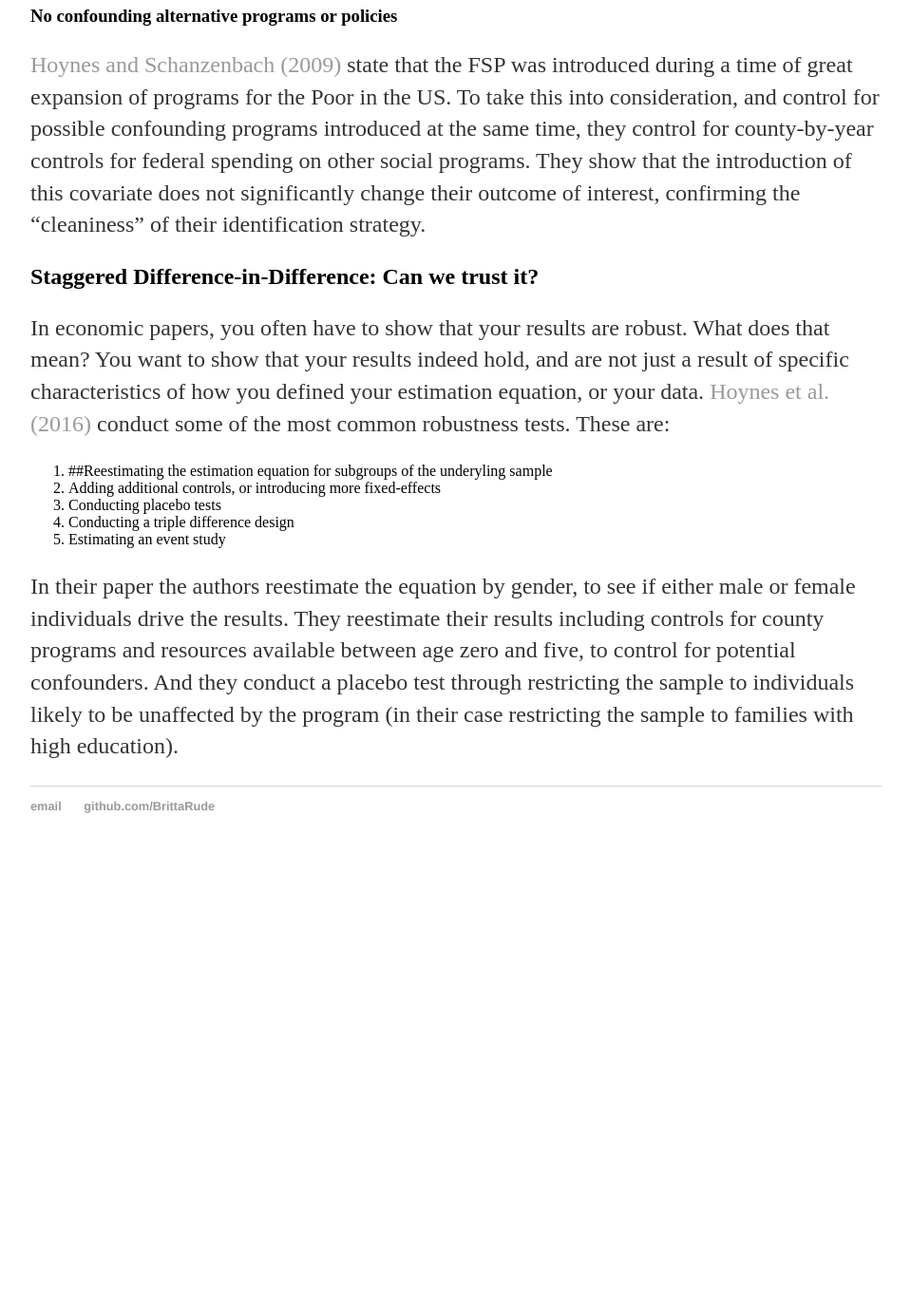
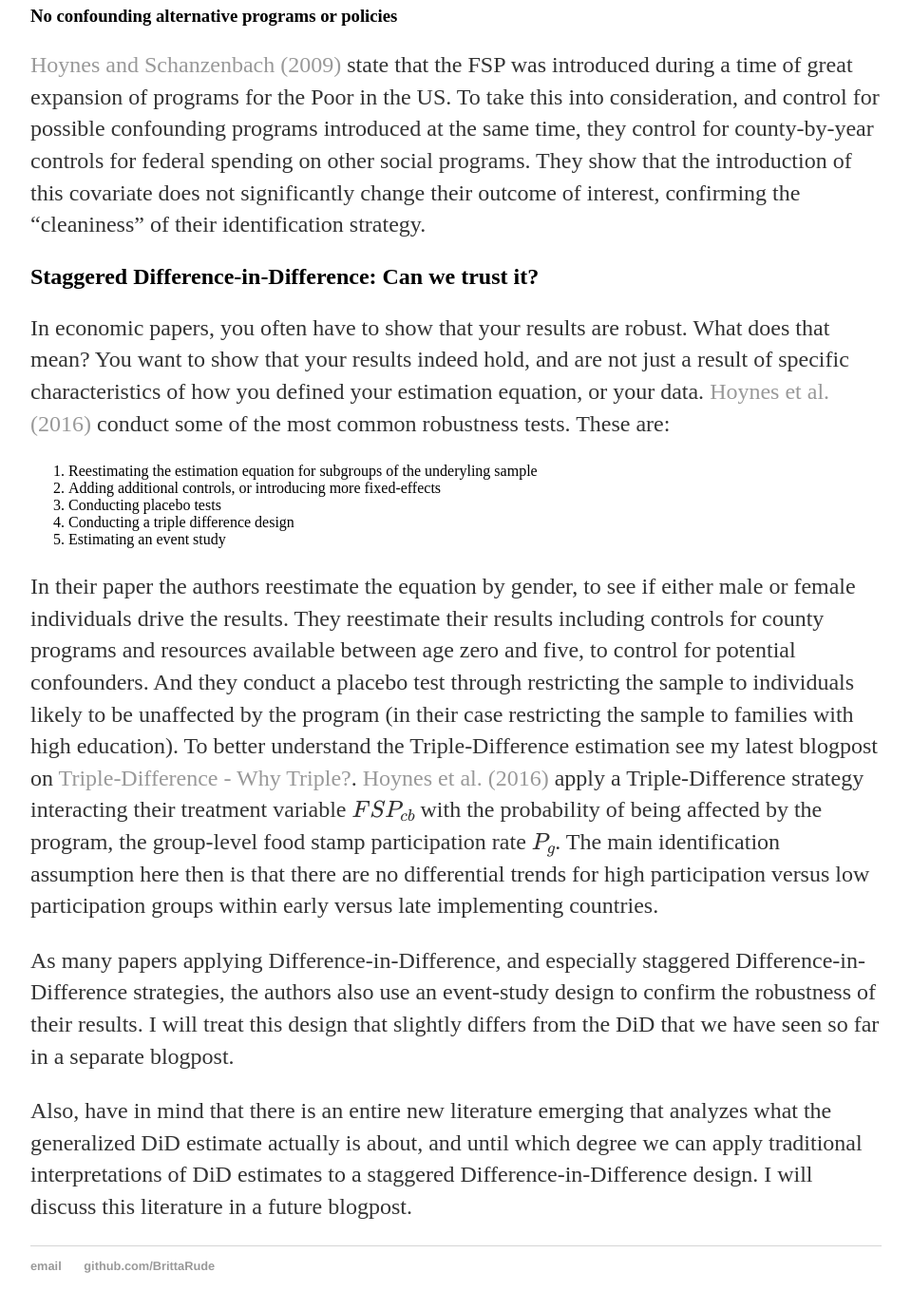
Before and after one commit to BrittaRude/BrittaRude.github.io, a Jekyll site: the page built from inputs_datascience/_posts/2020-07-21-britta-rude-staggered-difference-in-difference-as-the-next-level.md, in a window 1280 px wide and 1400 px high, scrolled down 4503 px. Shown: the top 1379 px of the window at 95% size, without its empty margins (160-1119 px from the left). Built offline with Jekyll 4.4.1, drawn with Linux system fonts in a browser that asks for light colours; formulas are drawn with MathJax 3; before the commit the page ends 5419 px from its top, so only the background shows below that.

Commit message:
Update 2020-07-21-britta-rude-staggered-difference-in-difference-as-the-next-level.md

```diff
--- a/inputs_datascience/_posts/2020-07-21-britta-rude-staggered-difference-in-difference-as-the-next-level.md
+++ b/inputs_datascience/_posts/2020-07-21-britta-rude-staggered-difference-in-difference-as-the-next-level.md
@@ -44,10 +44,14 @@ The authors argue that this is not problematic to their identification strategy,
 
 In economic papers, you often have to show that your results are robust. What does that mean? You want to show that your results indeed hold, and are not just a result of specific characteristics of how you defined your estimation equation, or your data. [Hoynes et al. (2016)](https://www.aeaweb.org/articles?id=10.1257/aer.20130375) conduct some of the most common robustness tests. These are:
 
-1. ##Reestimating the estimation equation for subgroups of the underyling sample
+1. Reestimating the estimation equation for subgroups of the underyling sample
 2. Adding additional controls, or introducing more fixed-effects
 3. Conducting placebo tests
 4. Conducting a triple difference design
 5. Estimating an event study
 
-In their paper the authors reestimate the equation by gender, to see if either male or female individuals drive the results. They reestimate their results including controls for county programs and resources available between age zero and five, to control for potential confounders. And they conduct a placebo test through restricting the sample to individuals likely to be unaffected by the program (in their case restricting the sample to families with high education).
+In their paper the authors reestimate the equation by gender, to see if either male or female individuals drive the results. They reestimate their results including controls for county programs and resources available between age zero and five, to control for potential confounders. And they conduct a placebo test through restricting the sample to individuals likely to be unaffected by the program (in their case restricting the sample to families with high education). To better understand the Triple-Difference estimation see my latest blogpost on [Triple-Difference - Why Triple?](https://brittarude.github.io/blog/2020/07/20/britta-rude-Triple-difference). [Hoynes et al. (2016)](https://www.aeaweb.org/articles?id=10.1257/aer.20130375) apply a Triple-Difference strategy interacting their treatment variable $$ FSP_{cb}$$ with the probability of being affected by the program, the group-level food stamp participation rate $$ P_g $$. The main identification assumption here then is that there are no differential trends for high participation versus low participation groups within early versus late implementing countries.
+
+As many papers applying Difference-in-Difference, and especially staggered Difference-in-Difference strategies, the authors also use an event-study design to confirm the robustness of their results. I will treat this design that slightly differs from the DiD that we have seen so far in a separate blogpost.
+
+Also, have in mind that there is an entire new literature emerging that analyzes what the generalized DiD estimate actually is about, and until which degree we can apply traditional interpretations of DiD estimates to a staggered Difference-in-Difference design. I will discuss this literature in a future blogpost.
```
